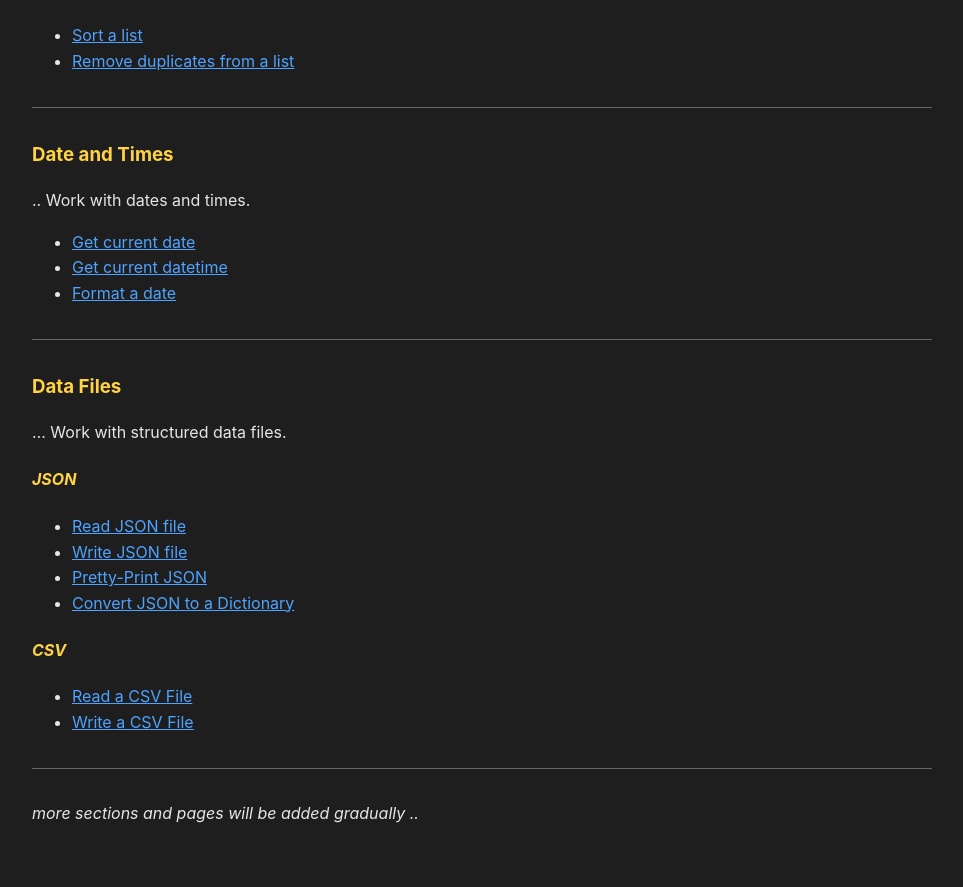
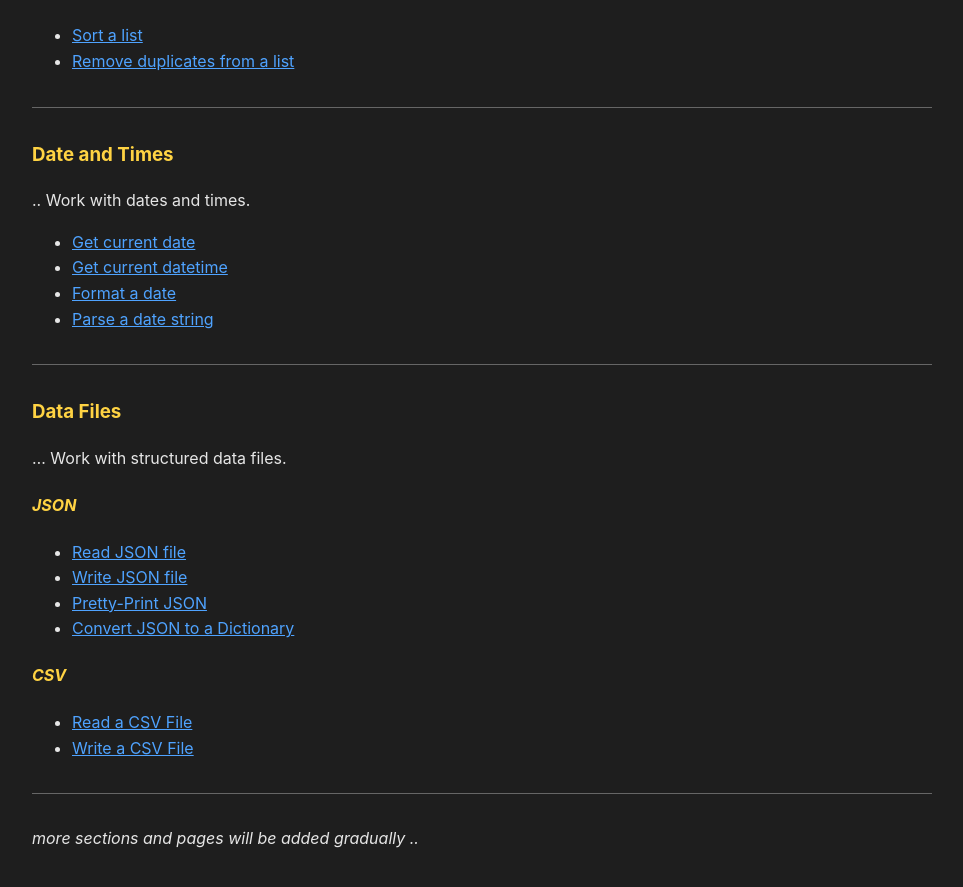
Before and after one commit to jbakchr/easier-python-docs, a Jekyll site: the page built from index.md, in a window 1280 px wide and 900 px high, scrolled down 1164 px. Shown: the top 887 px of the window, without its empty margins (158-1121 px from the left). Built offline with Jekyll 4.4.1, drawn with Linux system fonts in a browser that asks for light colours.

Commit message:
docs(roadmap): include “Parse a date string” entry

```diff
--- a/index.md
+++ b/index.md
@@ -58,6 +58,7 @@ layout: default
 - [Get current date](dates-and-times/get-current-date)
 - [Get current datetime](dates-and-times/get-current-datetime)
 - [Format a date](dates-and-times/format-date)
+- [Parse a date string](dates-and-times/parse-date-string)
 
 ---
 
```
Also changed, not shown: ROADMAP.md (+1 -4 lines).
